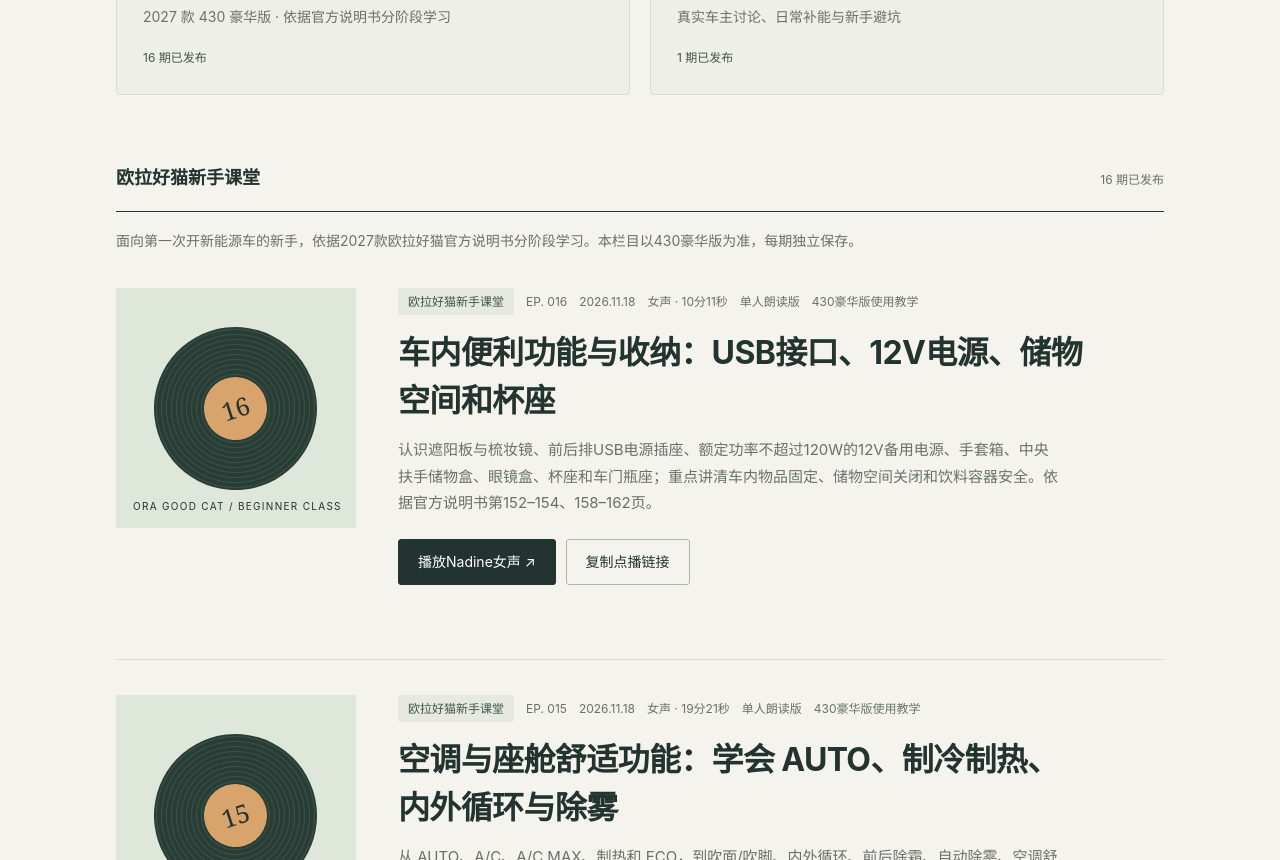
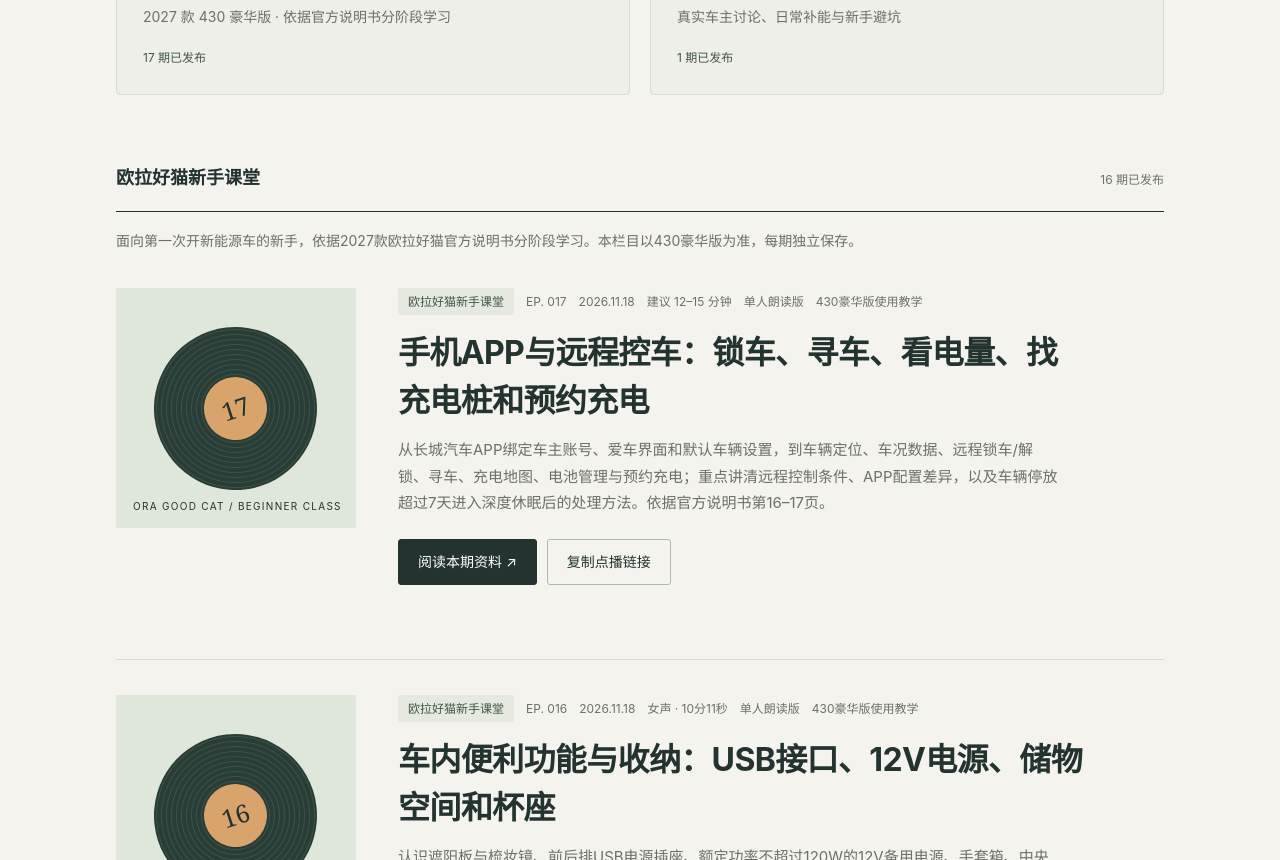
Before and after one commit to suyeye6117-pixel/laifu-listening-briefs, a plain HTML site: page index.html in a window 1280 px wide. Shown: the part 620-1480 px from the top of the page. Drawn offline with Linux system fonts and the light colour scheme.

Commit message:
Add ORA EP017 to listening index and preserve prior episodes

```diff
--- a/index.html
+++ b/index.html
@@ -22,11 +22,19 @@ a{color:inherit}button{font:inherit}a,button{-webkit-tap-highlight-color:transpa
 <main>
 <section class="hero" aria-labelledby="title"><div class="eyebrow">专题资料 · 持续收录</div><h1 id="title">把好奇，<br>留给下一次收听。</h1><p class="intro">每期一份完整资料，一个独立链接。选一个想了解的话题，带到来福，听它慢慢讲清楚。</p></section>
 <nav class="columns" aria-label="播客栏目">
-<a class="column" href="#ora-class"><span class="eyebrow">01 / 车型课堂</span><strong>欧拉好猫新手课堂 <span aria-hidden="true">↘</span></strong><span>2027 款 430 豪华版 · 依据官方说明书分阶段学习</span><small>16 期已发布</small></a>
+<a class="column" href="#ora-class"><span class="eyebrow">01 / 车型课堂</span><strong>欧拉好猫新手课堂 <span aria-hidden="true">↘</span></strong><span>2027 款 430 豪华版 · 依据官方说明书分阶段学习</span><small>17 期已发布</small></a>
 <a class="column" href="#owner-experience"><span class="eyebrow">02 / 经验专题</span><strong>新能源车主经验 <span aria-hidden="true">↘</span></strong><span>真实车主讨论、日常补能与新手避坑</span><small>1 期已发布</small></a>
 </nav>
 <section id="ora-class" class="collection" aria-labelledby="ora-title"><div class="sectionhead"><h2 id="ora-title">欧拉好猫新手课堂</h2><span class="count">16 期已发布</span></div>
 <p class="collection-intro">面向第一次开新能源车的新手，依据2027款欧拉好猫官方说明书分阶段学习。本栏目以430豪华版为准，每期独立保存。</p>
+<article class="episode">
+<div class="art" aria-hidden="true"><div class="disc"><span class="label">17</span></div><small>ORA GOOD CAT / BEGINNER CLASS</small></div>
+<div><div class="meta"><span class="tag">欧拉好猫新手课堂</span><span>EP. 017</span><time datetime="2026-11-18">2026.11.18</time><span>建议 12–15 分钟</span><span>单人朗读版</span><span>430豪华版使用教学</span></div>
+<h3><a href="/episodes/ora-017.html">手机APP与远程控车：锁车、寻车、看电量、找充电桩和预约充电</a></h3>
+<p class="summary">从长城汽车APP绑定车主账号、爱车界面和默认车辆设置，到车辆定位、车况数据、远程锁车/解锁、寻车、充电地图、电池管理与预约充电；重点讲清远程控制条件、APP配置差异，以及车辆停放超过7天进入深度休眠后的处理方法。依据官方说明书第16–17页。</p>
+<div class="actions"><a class="btn" href="/episodes/ora-017.html">阅读本期资料 <span aria-hidden="true">&nbsp;↗</span></a><button class="btn secondary" type="button" id="copy-ora-17" data-url="https://listen.motifrevue.com/episodes/ora-017.html">复制点播链接</button></div>
+<p class="status" id="copy-ora-17-status" role="status" aria-live="polite"></p>
+</div></article>
 <article class="episode">
 <div class="art" aria-hidden="true"><div class="disc"><span class="label">16</span></div><small>ORA GOOD CAT / BEGINNER CLASS</small></div>
 <div><div class="meta"><span class="tag">欧拉好猫新手课堂</span><span>EP. 016</span><time datetime="2026-11-18">2026.11.18</time><span>女声 · 10分11秒</span><span>单人朗读版</span><span>430豪华版使用教学</span></div>
@@ -186,6 +194,9 @@ const ora13Button=document.getElementById('copy-ora-13'),ora13Status=document.ge
 const ora14Button=document.getElementById('copy-ora-14'),ora14Status=document.getElementById('copy-ora-14-status');
 const ora15Button=document.getElementById('copy-ora-15'),ora15Status=document.getElementById('copy-ora-15-status');
 const ora16Button=document.getElementById('copy-ora-16'),ora16Status=document.getElementById('copy-ora-16-status');
+const ora17Button=document.getElementById('copy-ora-17'),ora17Status=document.getElementById('copy-ora-17-status');
+ora17Button?.addEventListener('click',async()=>{try{await navigator.clipboard.writeText(ora17Button.dataset.url);ora17Status.textContent='链接已复制，去来福粘贴即可。';ora17Button.textContent='已复制 ✓';setTimeout(()=>ora17Button.textContent='复制点播链接',2500)}catch(e){ora17Status.textContent='请打开“阅读本期资料”，复制浏览器地址栏中的链接。'}});
+
 ora16Button?.addEventListener('click',async()=>{try{await navigator.clipboard.writeText(ora16Button.dataset.url);ora16Status.textContent='链接已复制，去来福粘贴即可。';ora16Button.textContent='已复制 ✓';setTimeout(()=>ora16Button.textContent='复制点播链接',2500)}catch(e){ora16Status.textContent='请打开“阅读本期资料”，复制浏览器地址栏中的链接。'}});
 
 ora15Button?.addEventListener('click',async()=>{try{await navigator.clipboard.writeText(ora15Button.dataset.url);ora15Status.textContent='链接已复制，去来福粘贴即可。';ora15Button.textContent='已复制 ✓';setTimeout(()=>ora15Button.textContent='复制点播链接',2500)}catch(e){ora15Status.textContent='请打开“阅读本期资料”，复制浏览器地址栏中的链接。'}});
```
